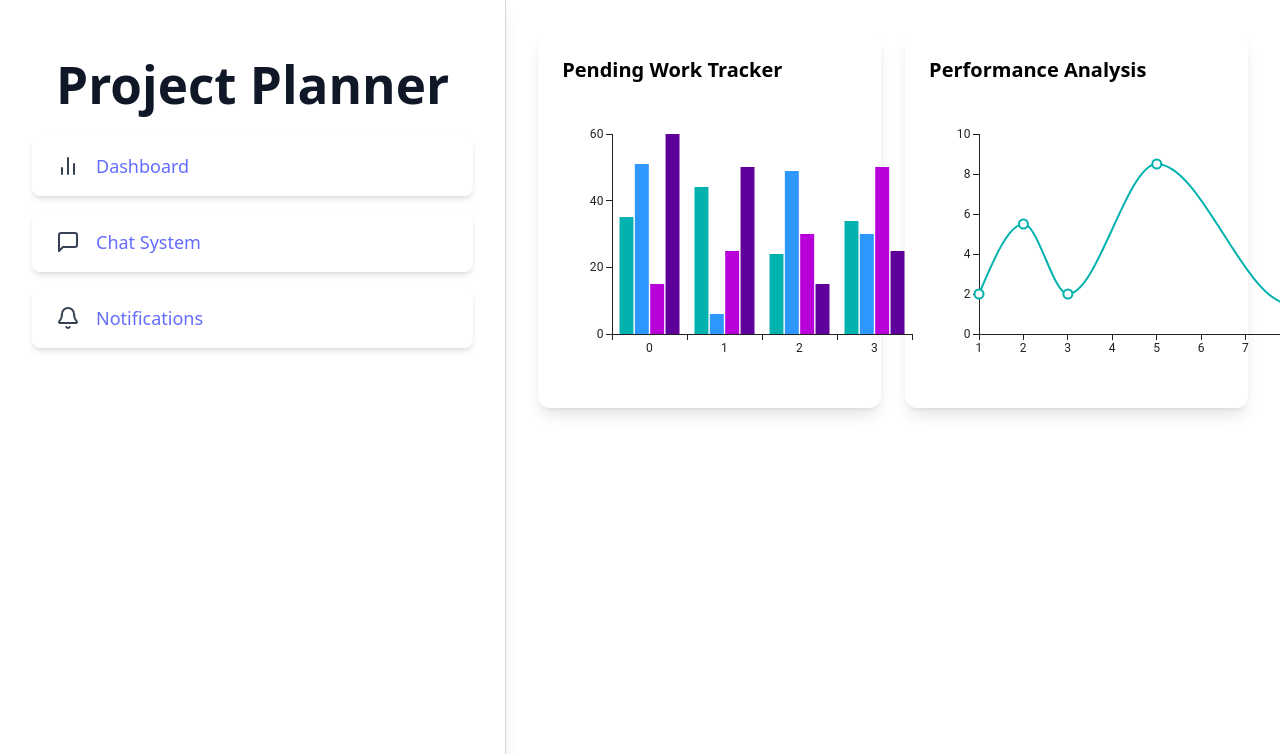
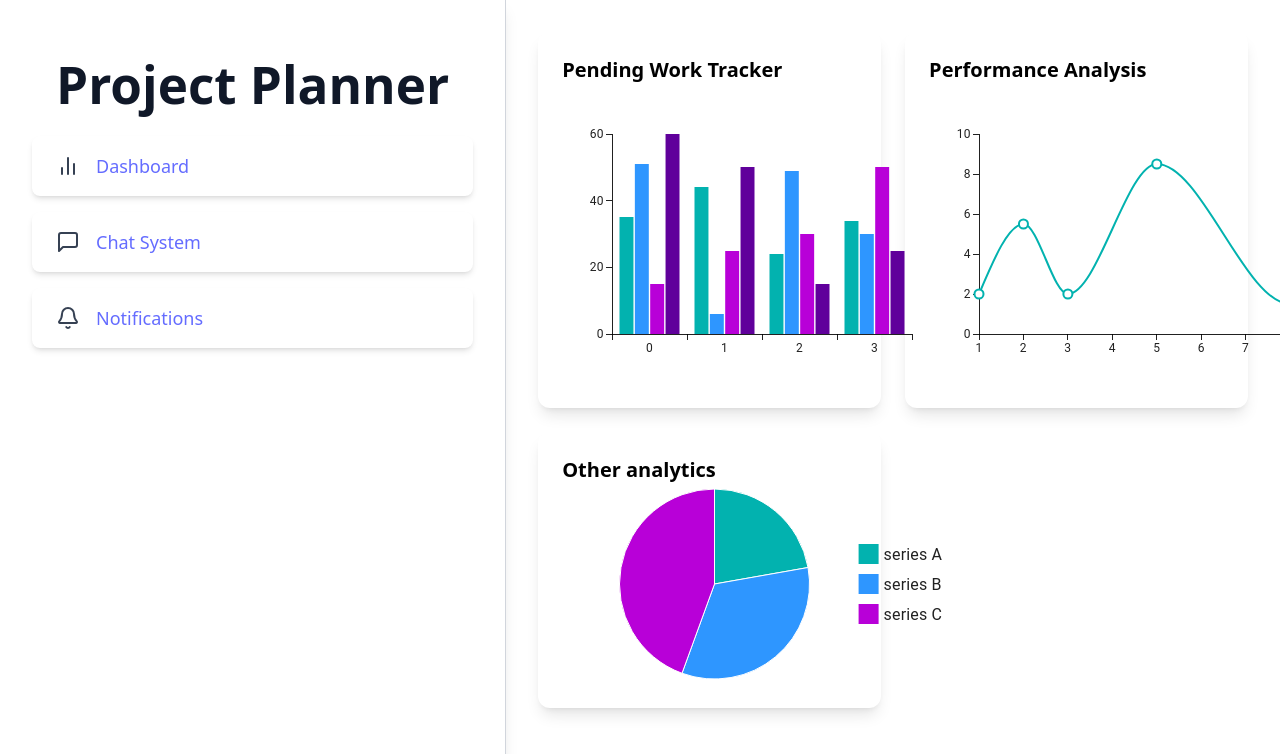
Before and after one commit to Colosen/HCI-CIA-2, a React (Vite) app: page / in a window 1280 px wide. Shown: the top 754 px of the page. Built offline with nearby package versions, Linux system fonts and the light colour scheme.

Commit message:
Added pie chart

```diff
--- a/src/App.jsx
+++ b/src/App.jsx
@@ -3,6 +3,7 @@ import { MessageSquare, BarChart2, Bell } from "lucide-react";
 import './App.css'
 import { BarChart } from '@mui/x-charts/BarChart'
 import { LineChart } from '@mui/x-charts/LineChart'
+import { PieChart } from '@mui/x-charts/PieChart'
 import ChatSystem from "./ChatSystem.jsx"
 import Notifications from './Notifications.jsx'
 
@@ -76,6 +77,22 @@ function DashboardContent() {
         />
 
       </div>
+      <div className="p-6 bg-white shadow-lg rounded-xl">
+        <h2 className="text-black text-xl font-bold">Other analytics</h2>
+        <PieChart
+          series={[
+            {
+              data: [
+                { id: 0, value: 10, label: 'series A' },
+                { id: 1, value: 15, label: 'series B' },
+                { id: 2, value: 20, label: 'series C' },
+              ],
+            },
+          ]}
+          width={400}
+          height={200}
+        />
+      </div>
     </div>
   );
 }
--- a/src/ChatSystem.jsx
+++ b/src/ChatSystem.jsx
@@ -15,7 +15,7 @@ const ChatSystem = () => {
 
 const TextMessage = ({author, children}) => {
     return (
-        <div className="text-left border-2 rounded-lg border-solid-black p-4 m-6 px-8 mx-100">
+        <div className="text-left border-2 rounded-lg border-solid-black p-4 m-6 px-8 pr-100">
             <div className="text-blue-600 font-bold p-2">
                 {author}
             </div>
--- a/src/Notifications.jsx
+++ b/src/Notifications.jsx
@@ -14,7 +14,7 @@ const Notifications = () => {
 
 const Notification = ({source, children}) => {
     return (
-        <div className="text-left border-2 rounded-lg border-solid-black p-4 m-6 px-8 px-120">
+        <div className="text-left border-2 rounded-lg border-solid-black p-4 m-6 px-8 pr-120">
             <div className="text-left text-blue-600 font-bold p-2">
                 {source}
             </div>
```
